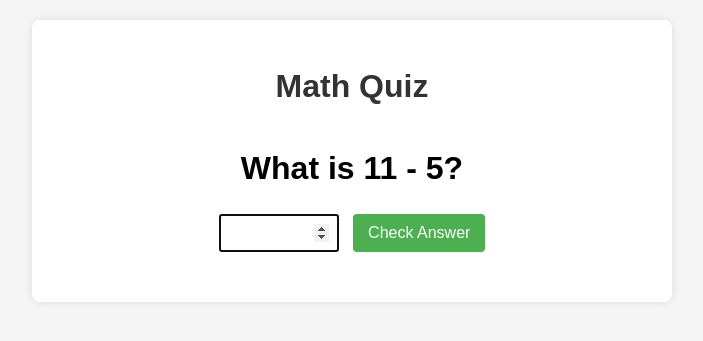
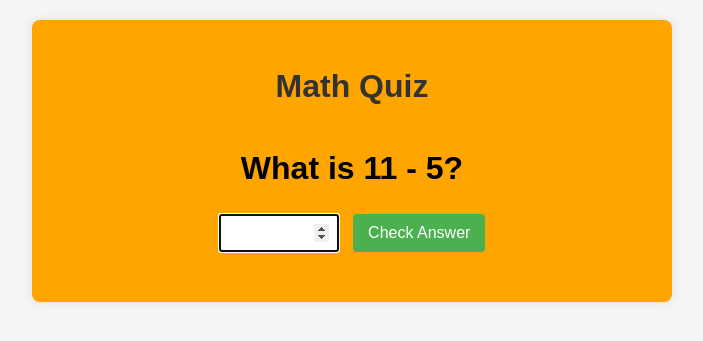
Before and after one commit to w3iwen/math_quiz, a Flask app: page / in a window 1280 px wide. Shown: the top 341 px of the page, without its empty margins (288-991 px from the left). Run offline with Flask 2, Linux system fonts and the light colour scheme.

Commit message:
Update style.css

```diff
--- a/static/style.css
+++ b/static/style.css
@@ -9,7 +9,7 @@ body {
 .container {
   max-width: 600px;
   margin: 0 auto;
-  background: white;
+  background: orange;
   padding: 20px;
   border-radius: 8px;
   box-shadow: 0 0 10px rgba(0, 0, 0, 0.1);
```
